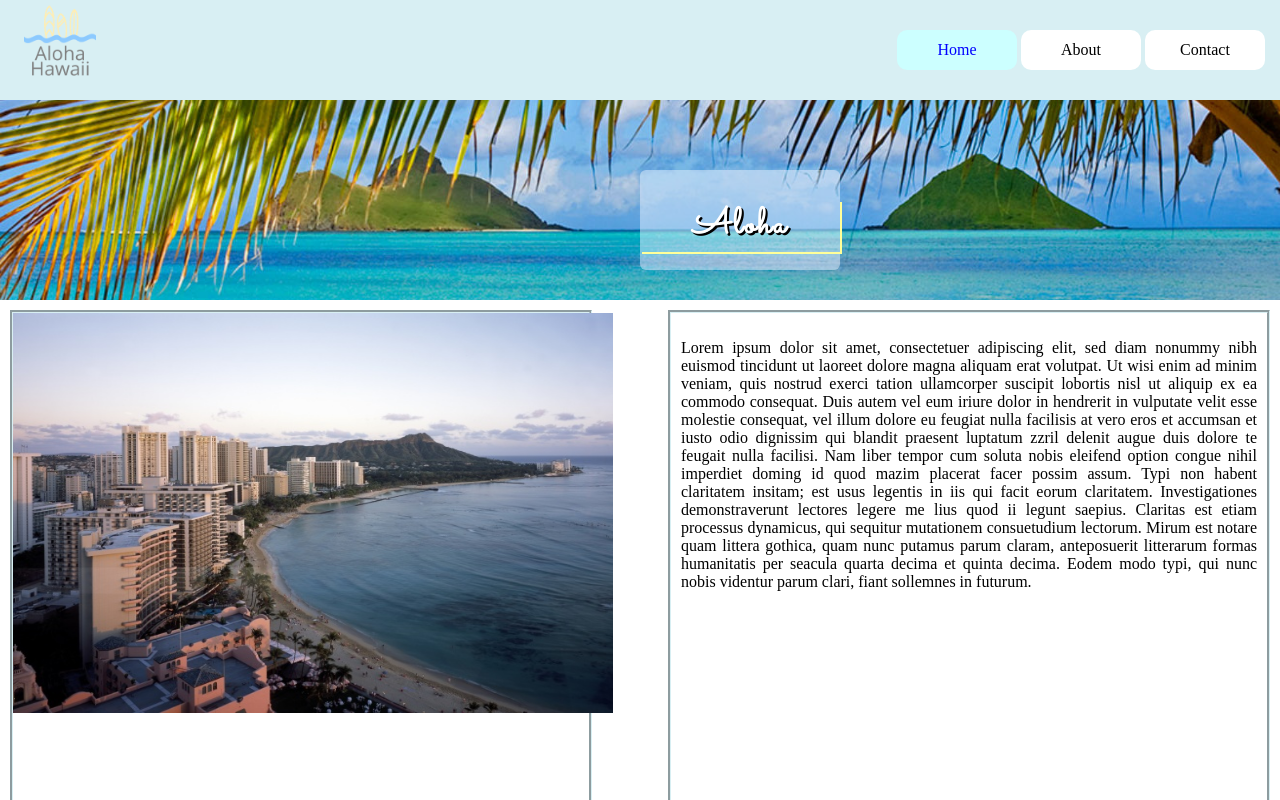
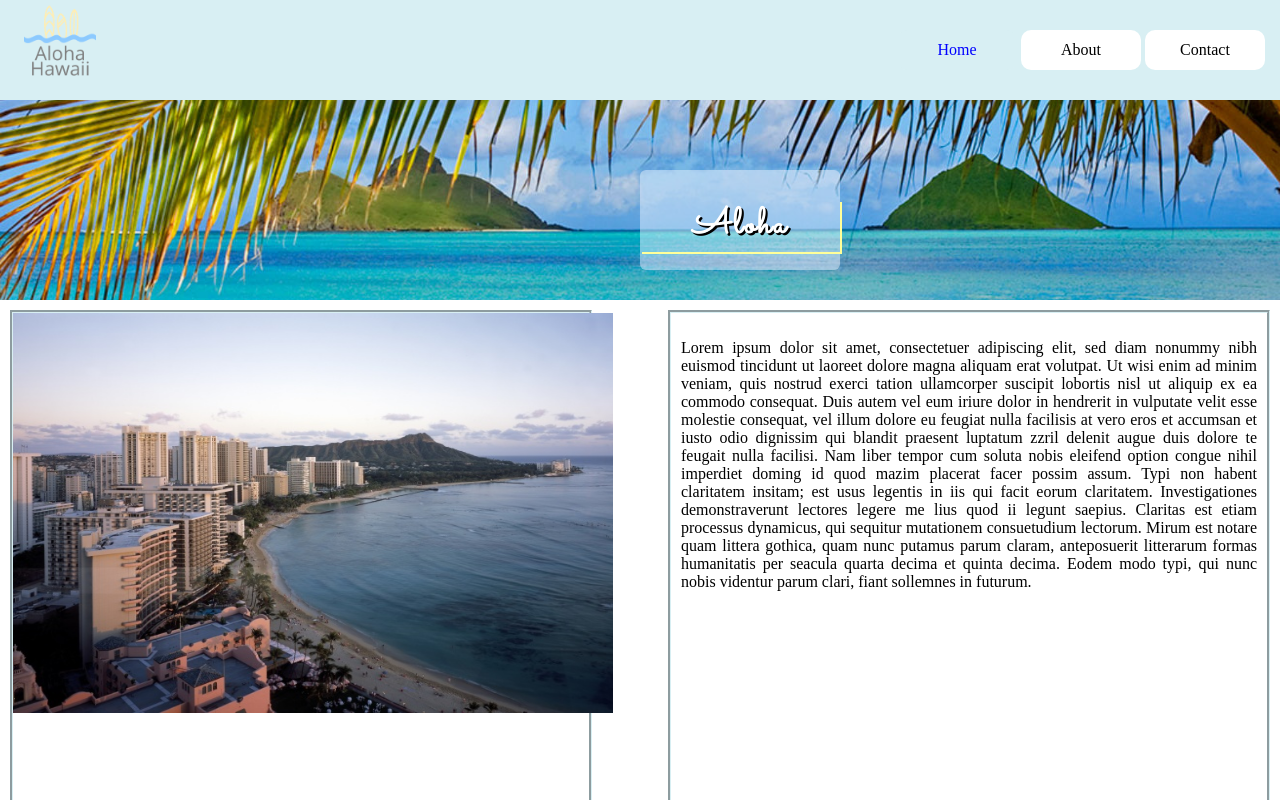
Before and after one commit to gtrujillo15/websites-for-beginners, a plain HTML site: page index.html in a window 1280 px wide. In both pictures the pointer is over the item "Home". Shown: the top 800 px of the page. Drawn offline with Linux system fonts and the light colour scheme.

Commit message:
changed nav bar background color

```diff
--- a/css/style.css
+++ b/css/style.css
@@ -37,7 +37,7 @@ body {
 }
 
 .list-item:hover {
-    background-color: #ccffff; /*lighter blue*/
+    background-color: #d8eff3; /*lighter blue*/
 }
 
 .list-item a {
```
